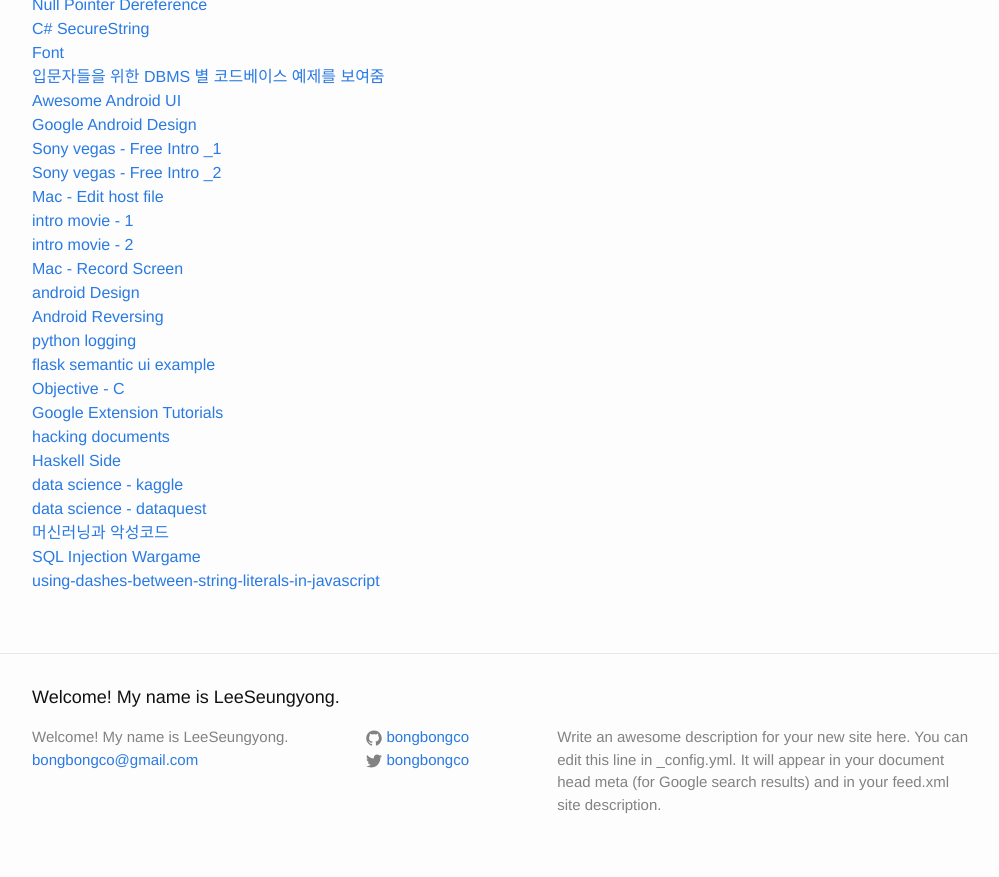
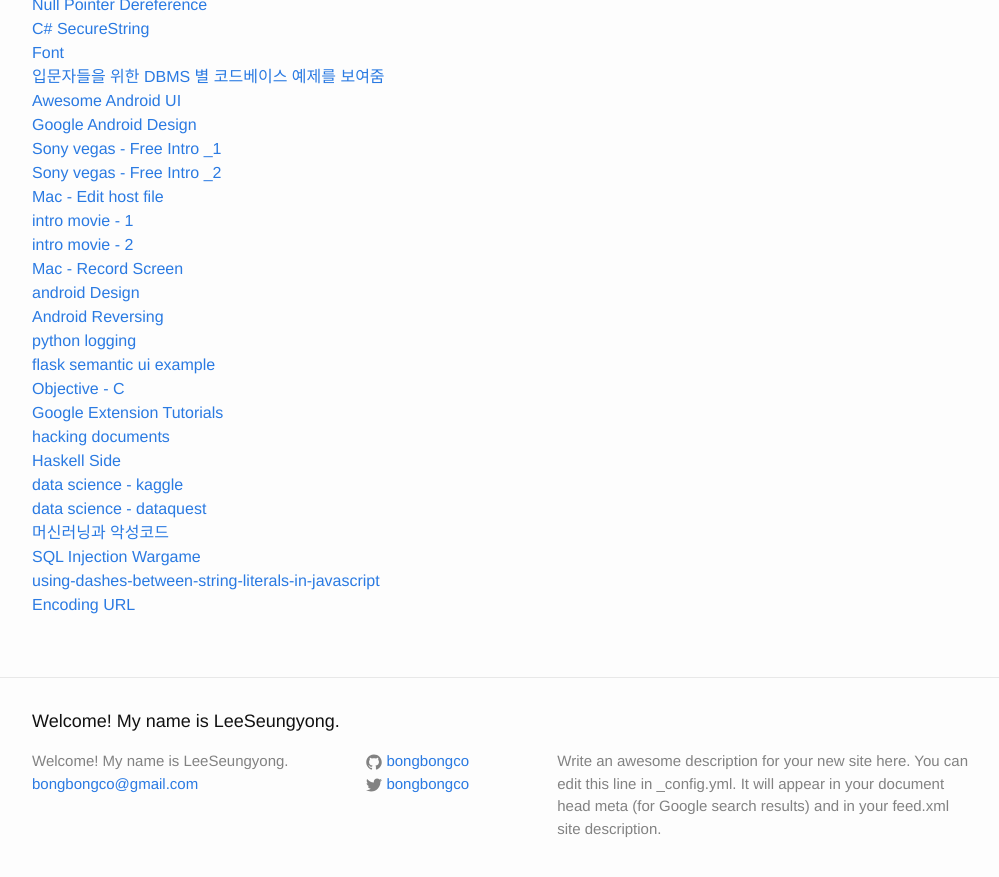
Before and after one commit to LktProgrammer/bongbongco.github.io, a Jekyll site: the page built from _posts/2016-07-22-Website-List.markdown, in a window 1280 px wide and 900 px high, scrolled down 2871 px. Shown: the top 877 px of the window, without its empty margins (138-1137 px from the left). Built offline with Jekyll 4.4.1, drawn with Linux system fonts in a browser that asks for light colours.

Commit message:
Update 2016-07-22-Website-List.markdown

```diff
--- a/_posts/2016-07-22-Website-List.markdown
+++ b/_posts/2016-07-22-Website-List.markdown
@@ -139,3 +139,4 @@ title: 참고할 웹 사이트들.
 [머신러닝과 악성코드](http://leekyu.net/board_tJMI65/4400)
 [SQL Injection Wargame](http://los.eagle-jump.org)
 [using-dashes-between-string-literals-in-javascript](http://stackoverflow.com/questions/5876091/using-dashes-between-string-literals-in-javascript)
+[Encoding URL](http://regularmotion.kr/url-encoding-url/)
```
